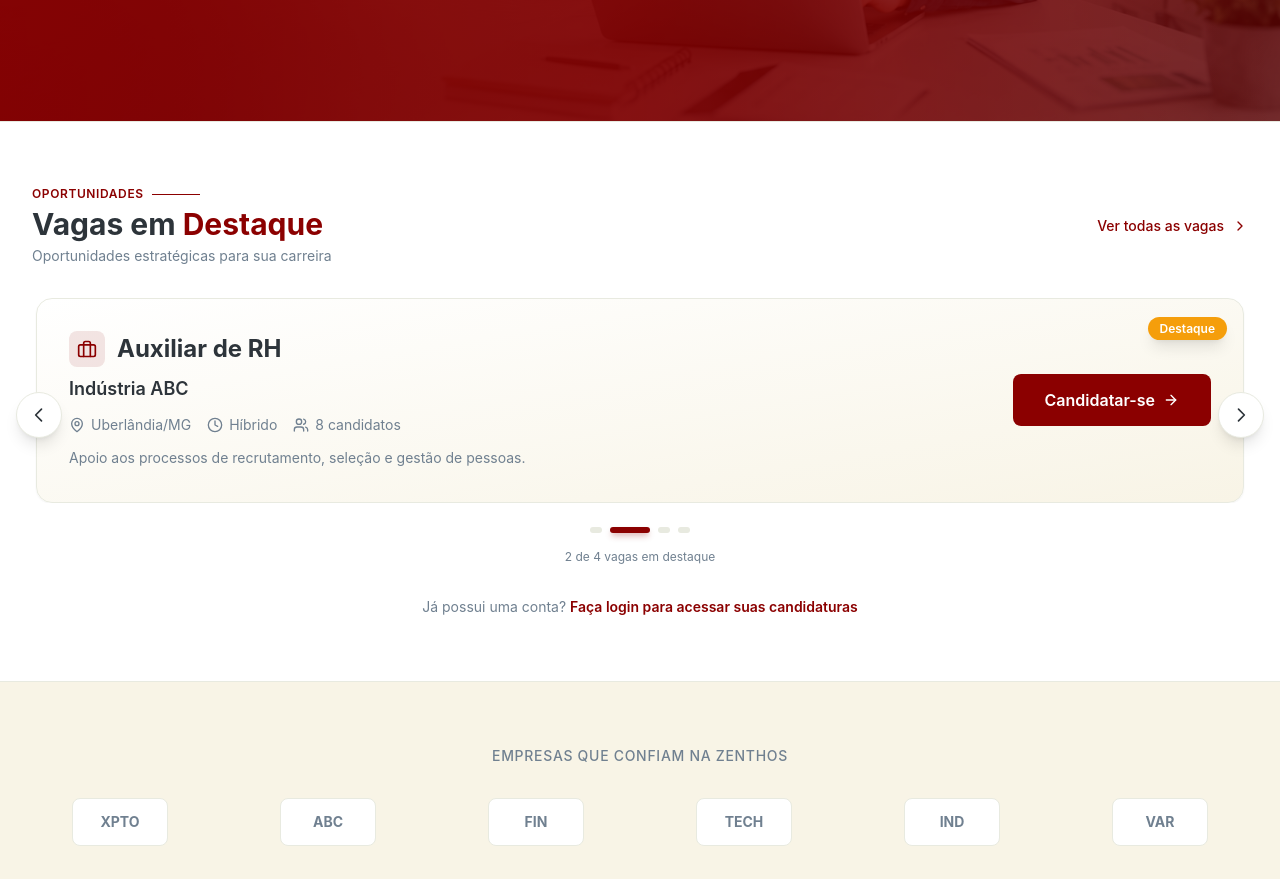
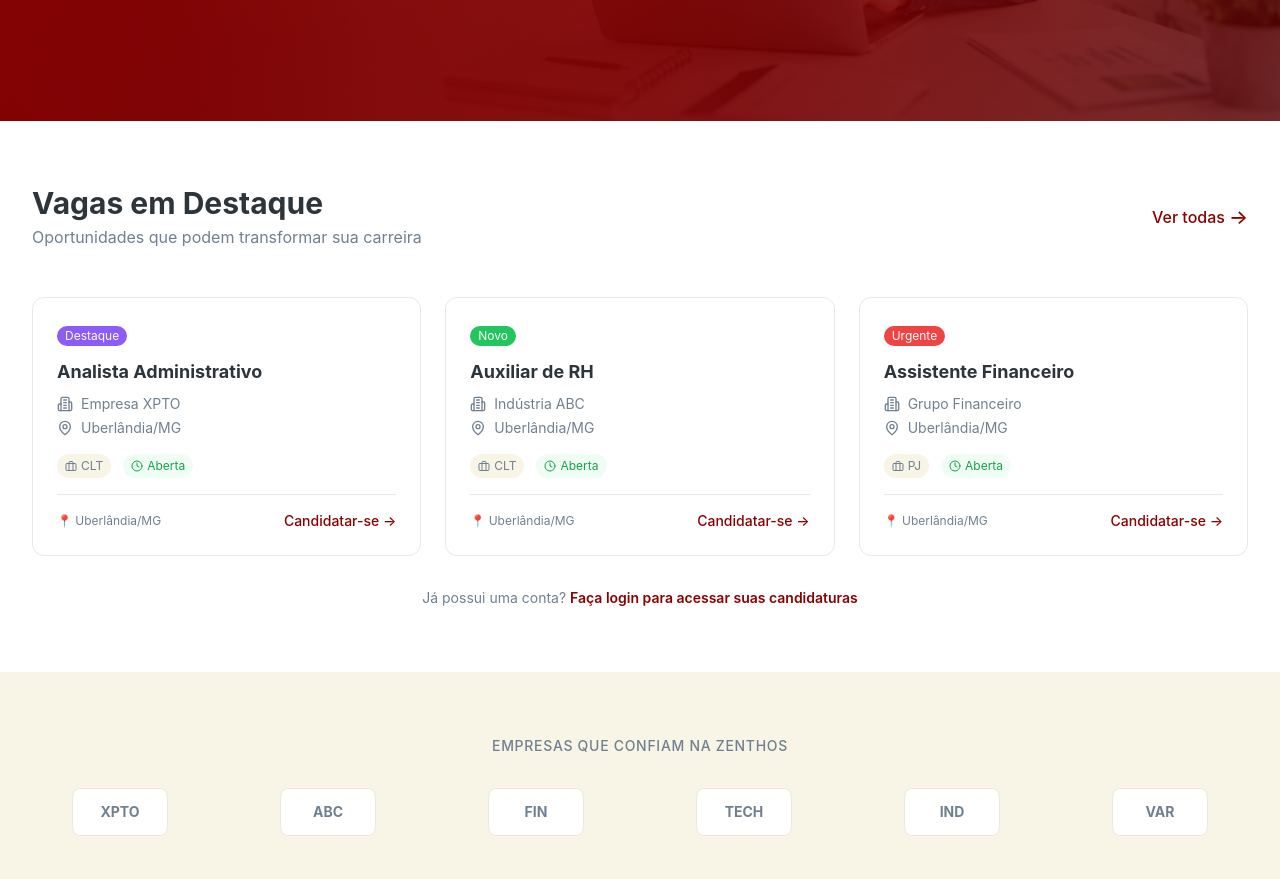
Before and after one commit to trivoroficial/consult_recruit, a Next.js app: page / in a window 1280 px wide. Shown: the part 680-1559 px from the top of the page. Built offline with nearby package versions, Linux system fonts and the light colour scheme.

Commit message:
Update VagasDestaque.tsx

```diff
--- a/src/components/home/VagasDestaque.tsx
+++ b/src/components/home/VagasDestaque.tsx
@@ -2,112 +2,38 @@
 
 import { useState, useEffect } from 'react'
 import Link from 'next/link'
-import { Building2, MapPin, Briefcase, Clock, ChevronRight, ArrowRight, Users } from 'lucide-react'
+import { Building2, MapPin, Briefcase, Clock } from 'lucide-react'
 
 export function VagasDestaque() {
   const [vagas, setVagas] = useState<any[]>([])
-  const [currentSlide, setCurrentSlide] = useState(0)
   const [loading, setLoading] = useState(true)
-
-  // DADOS DE EXEMPLO (CASO NÃO HAJA NADA NO LOCALSTORAGE)
-  const vagasExemplo = [
-    {
-      id: 1,
-      titulo: 'Analista Administrativo',
-      empresa: 'Empresa XPTO',
-      local: 'Uberlândia/MG',
-      tipo: 'Presencial',
-      badge: 'Urgente',
-      badgeColor: 'bg-red-500',
-      descricao: 'Atuação em rotinas administrativas, controle documental e suporte operacional.',
-      candidatos: 12
-    },
-    {
-      id: 2,
-      titulo: 'Auxiliar de RH',
-      empresa: 'Indústria ABC',
-      local: 'Uberlândia/MG',
-      tipo: 'Híbrido',
-      badge: 'Destaque',
-      badgeColor: 'bg-yellow-500',
-      descricao: 'Apoio aos processos de recrutamento, seleção e gestão de pessoas.',
-      candidatos: 8
-    },
-    {
-      id: 3,
-      titulo: 'Assistente Financeiro',
-      empresa: 'Grupo Financeiro',
-      local: 'Uberlândia/MG',
-      tipo: 'Presencial',
-      badge: 'Novo',
-      badgeColor: 'bg-green-500',
-      descricao: 'Controle de fluxo de caixa, contas a pagar e receber, relatórios financeiros.',
-      candidatos: 5
-    },
-    {
-      id: 4,
-      titulo: 'Supervisor de Produção',
-      empresa: 'Indústria XYZ',
-      local: 'Uberlândia/MG',
-      tipo: 'Presencial',
-      badge: 'Premium',
-      badgeColor: 'bg-purple-500',
-      descricao: 'Liderança de equipe, planejamento de produção e controle de qualidade.',
-      candidatos: 3
-    },
-  ]
 
   useEffect(() => {
     const saved = localStorage.getItem('zenthos_vagas')
     if (saved) {
       const allVagas = JSON.parse(saved)
       const destaques = allVagas.filter((v: any) => v.exibirCarrossel && v.status === 'Aberta')
-      if (destaques.length > 0) {
-        // Mapear para o formato do carrossel
-        const mapped = destaques.slice(0, 6).map((v: any) => ({
-          id: v.id,
-          titulo: v.titulo,
-          empresa: v.empresa,
-          local: v.local || 'Não informado',
-          tipo: v.tipo || 'Presencial',
-          badge: v.badge || 'Destaque',
-          badgeColor: v.corBadge || 'bg-purple-500',
-          descricao: v.descricao || 'Oportunidade em destaque',
-          candidatos: v.candidatos || 0
-        }))
-        setVagas(mapped)
-        setLoading(false)
-        return
-      }
+      setVagas(destaques.slice(0, 6))
+    } else {
+      const exemplo = [
+        { id: 1, titulo: 'Analista Administrativo', empresa: 'Empresa XPTO', local: 'Uberlândia/MG', tipo: 'CLT', status: 'Aberta', exibirCarrossel: true, badge: 'Destaque', corBadge: 'bg-purple-500' },
+        { id: 2, titulo: 'Auxiliar de RH', empresa: 'Indústria ABC', local: 'Uberlândia/MG', tipo: 'CLT', status: 'Aberta', exibirCarrossel: true, badge: 'Novo', corBadge: 'bg-green-500' },
+        { id: 3, titulo: 'Assistente Financeiro', empresa: 'Grupo Financeiro', local: 'Uberlândia/MG', tipo: 'PJ', status: 'Aberta', exibirCarrossel: true, badge: 'Urgente', corBadge: 'bg-red-500' },
+      ]
+      setVagas(exemplo)
     }
-    // Usar dados de exemplo
-    setVagas(vagasExemplo)
     setLoading(false)
   }, [])
 
-  // AUTO-SLIDE
-  useEffect(() => {
-    if (vagas.length === 0) return
-    const interval = setInterval(() => {
-      setCurrentSlide((prev) => (prev + 1) % vagas.length)
-    }, 5000)
-    return () => clearInterval(interval)
-  }, [vagas.length])
-
-  const nextSlide = () => {
-    setCurrentSlide((prev) => (prev + 1) % vagas.length)
-  }
-
-  const prevSlide = () => {
-    setCurrentSlide((prev) => (prev - 1 + vagas.length) % vagas.length)
-  }
-
   if (loading) {
     return (
-      <section className="py-16 bg-white border-y border-[#E8EAE0]">
-        <div className="max-w-7xl mx-auto px-4">
-          <div className="text-center">
-            <div className="animate-pulse text-[#708090]">Carregando vagas...</div>
+      <section className="py-16 bg-white">
+        <div className="max-w-7xl mx-auto px-4 sm:px-6 lg:px-8">
+          <h2 className="text-3xl font-bold text-[#2D343A] text-center mb-12">Vagas em Destaque</h2>
+          <div className="grid grid-cols-1 md:grid-cols-2 lg:grid-cols-3 gap-6">
+            {[1, 2, 3].map((i) => (
+              <div key={i} className="bg-[#F8F4E6] rounded-xl p-6 animate-pulse h-64" />
+            ))}
           </div>
         </div>
       </section>
@@ -118,139 +44,58 @@ export function VagasDestaque() {
     return null
   }
 
-  const currentVaga = vagas[currentSlide]
-
   return (
-    <section className="py-16 bg-white border-y border-[#E8EAE0]">
+    <section className="py-16 bg-white">
       <div className="max-w-7xl mx-auto px-4 sm:px-6 lg:px-8">
-        <div className="flex items-center justify-between mb-8">
+        <div className="flex items-center justify-between mb-12">
           <div>
-            <div className="flex items-center gap-2">
-              <span className="text-xs font-semibold text-[#8B0000] uppercase tracking-wider">Oportunidades</span>
-              <span className="h-px w-12 bg-[#8B0000]"></span>
-            </div>
-            <h2 className="text-3xl font-bold text-[#2D343A] mt-1">
-              Vagas em <span className="text-[#8B0000]">Destaque</span>
-            </h2>
-            <p className="text-sm text-[#708090] mt-1">Oportunidades estratégicas para sua carreira</p>
+            <h2 className="text-3xl font-bold text-[#2D343A]">Vagas em Destaque</h2>
+            <p className="text-[#708090] mt-1">Oportunidades que podem transformar sua carreira</p>
           </div>
-          <Link href="/cadastro" className="group flex items-center gap-2 text-sm font-medium text-[#8B0000] hover:text-[#700000] transition">
-            Ver todas as vagas
-            <ChevronRight className="h-4 w-4 transition-transform group-hover:translate-x-1" />
+          <Link href="/login" className="text-[#8B0000] hover:underline font-medium flex items-center gap-1">
+            Ver todas <span className="text-xl">→</span>
           </Link>
         </div>
 
-        {/* CARROSSEL PREMIUM */}
-        <div className="relative">
-          <div className="overflow-hidden rounded-2xl">
-            <div
-              className="flex transition-transform duration-700 ease-out"
-              style={{ transform: `translateX(-${currentSlide * 100}%)` }}
+        <div className="grid grid-cols-1 md:grid-cols-2 lg:grid-cols-3 gap-6">
+          {vagas.map((vaga) => (
+            <Link
+              key={vaga.id}
+              href="/login"
+              className="group bg-white border border-[#E8EAE0] rounded-xl p-6 hover:shadow-lg transition-all duration-300 hover:-translate-y-1 block"
             >
-              {vagas.map((vaga) => (
-                <div key={vaga.id} className="w-full flex-shrink-0 px-1">
-                  <div className="relative bg-gradient-to-br from-white to-[#F8F4E6] rounded-2xl p-8 border border-[#E8EAE0] shadow-sm hover:shadow-xl transition-all duration-500 group">
-                    {/* BADGE */}
-                    <div className="absolute top-4 right-4">
-                      <span className={`px-3 py-1 rounded-full text-xs font-semibold text-white shadow-lg ${vaga.badgeColor || 'bg-purple-500'}`}>
-                        {vaga.badge || 'Destaque'}
-                      </span>
-                    </div>
-
-                    <div className="flex flex-col md:flex-row md:items-center gap-6">
-                      <div className="flex-1">
-                        <div className="flex items-center gap-3 mb-2">
-                          <div className="p-2 bg-[#8B0000]/10 rounded-lg">
-                            <Briefcase className="h-5 w-5 text-[#8B0000]" />
-                          </div>
-                          <h3 className="text-2xl font-bold text-[#2D343A] group-hover:text-[#8B0000] transition">
-                            {vaga.titulo}
-                          </h3>
-                        </div>
-
-                        <p className="text-lg font-semibold text-[#2D343A]">{vaga.empresa}</p>
-
-                        <div className="flex flex-wrap items-center gap-4 mt-3 text-sm text-[#708090]">
-                          <span className="flex items-center gap-1.5">
-                            <MapPin className="h-4 w-4" />
-                            {vaga.local}
-                          </span>
-                          <span className="flex items-center gap-1.5">
-                            <Clock className="h-4 w-4" />
-                            {vaga.tipo}
-                          </span>
-                          <span className="flex items-center gap-1.5">
-                            <Users className="h-4 w-4" />
-                            {vaga.candidatos || 0} candidatos
-                          </span>
-                        </div>
-
-                        <p className="mt-3 text-sm text-[#708090] leading-relaxed max-w-2xl">
-                          {vaga.descricao}
-                        </p>
-                      </div>
-
-                      <div className="flex-shrink-0">
-                        <Link href="/cadastro">
-                          <button className="group/btn relative px-8 py-3.5 bg-[#8B0000] text-white font-semibold rounded-lg overflow-hidden transition-all duration-300 hover:shadow-xl hover:-translate-y-0.5">
-                            <span className="relative z-10 flex items-center gap-2">
-                              Candidatar-se
-                              <ArrowRight className="h-4 w-4 transition-transform group-hover/btn:translate-x-1" />
-                            </span>
-                            <span className="absolute inset-0 bg-[#E3C9A8] transform translate-y-full group-hover/btn:translate-y-0 transition-transform duration-300"></span>
-                          </button>
-                        </Link>
-                      </div>
-                    </div>
-
-                    <div className="absolute bottom-0 left-0 right-0 h-1 bg-gradient-to-r from-[#8B0000] via-[#E3C9A8] to-[#8B0000] opacity-0 group-hover:opacity-100 transition-opacity duration-500"></div>
-                  </div>
-                </div>
-              ))}
-            </div>
-          </div>
-
-          {/* NAVEGAÇÃO */}
-          <button
-            onClick={prevSlide}
-            className="absolute -left-4 top-1/2 -translate-y-1/2 p-3 bg-white rounded-full shadow-lg hover:shadow-xl transition-all duration-300 hover:bg-[#F8F4E6] border border-[#E8EAE0] hover:border-[#8B0000] group"
-          >
-            <svg className="h-5 w-5 text-[#2D343A] group-hover:text-[#8B0000] transition" fill="none" stroke="currentColor" viewBox="0 0 24 24">
-              <path strokeLinecap="round" strokeLinejoin="round" strokeWidth={2} d="M15 19l-7-7 7-7" />
-            </svg>
-          </button>
-          <button
-            onClick={nextSlide}
-            className="absolute -right-4 top-1/2 -translate-y-1/2 p-3 bg-white rounded-full shadow-lg hover:shadow-xl transition-all duration-300 hover:bg-[#F8F4E6] border border-[#E8EAE0] hover:border-[#8B0000] group"
-          >
-            <svg className="h-5 w-5 text-[#2D343A] group-hover:text-[#8B0000] transition" fill="none" stroke="currentColor" viewBox="0 0 24 24">
-              <path strokeLinecap="round" strokeLinejoin="round" strokeWidth={2} d="M9 5l7 7-7 7" />
-            </svg>
-          </button>
-
-          {/* INDICADORES */}
-          <div className="flex justify-center gap-2 mt-6">
-            {vagas.map((_, index) => (
-              <button
-                key={index}
-                onClick={() => setCurrentSlide(index)}
-                className={`h-1.5 rounded-full transition-all duration-500 ${
-                  currentSlide === index
-                    ? 'w-10 bg-[#8B0000] shadow-md shadow-[#8B0000]/30'
-                    : 'w-3 bg-[#E8EAE0] hover:bg-[#8B0000]/40'
-                }`}
-              />
-            ))}
-          </div>
+              {vaga.badge && (
+                <span className={`inline-block px-2 py-0.5 rounded-full text-xs text-white ${vaga.corBadge || 'bg-purple-500'} mb-3`}>
+                  {vaga.badge}
+                </span>
+              )}
+              <h3 className="text-lg font-bold text-[#2D343A] group-hover:text-[#8B0000] transition">{vaga.titulo}</h3>
+              <div className="flex items-center gap-2 text-sm text-[#708090] mt-2">
+                <Building2 className="h-4 w-4" />
+                <span>{vaga.empresa}</span>
+              </div>
+              <div className="flex items-center gap-2 text-sm text-[#708090] mt-1">
+                <MapPin className="h-4 w-4" />
+                <span>{vaga.local || 'Não informado'}</span>
+              </div>
+              <div className="flex items-center gap-3 mt-4">
+                <span className="flex items-center gap-1 text-xs text-[#708090] bg-[#F8F4E6] px-2 py-1 rounded-full">
+                  <Briefcase className="h-3 w-3" />
+                  {vaga.tipo || 'CLT'}
+                </span>
+                <span className="flex items-center gap-1 text-xs text-green-600 bg-green-50 px-2 py-1 rounded-full">
+                  <Clock className="h-3 w-3" />
+                  {vaga.status || 'Aberta'}
+                </span>
+              </div>
+              <div className="flex items-center justify-between mt-4 pt-4 border-t border-[#E8EAE0]">
+                <span className="text-xs text-[#708090]">📍 {vaga.local || 'Remoto'}</span>
+                <span className="text-[#8B0000] text-sm font-medium group-hover:underline">Candidatar-se →</span>
+              </div>
+            </Link>
+          ))}
         </div>
 
-        <div className="flex justify-center mt-4">
-          <span className="text-xs text-[#708090]">
-            {currentSlide + 1} de {vagas.length} vagas em destaque
-          </span>
-        </div>
-
-        {/* MENSAGEM PARA QUEM JÁ TEM CONTA */}
         <div className="text-center mt-8">
           <p className="text-sm text-[#708090]">
             Já possui uma conta?{' '}
```
